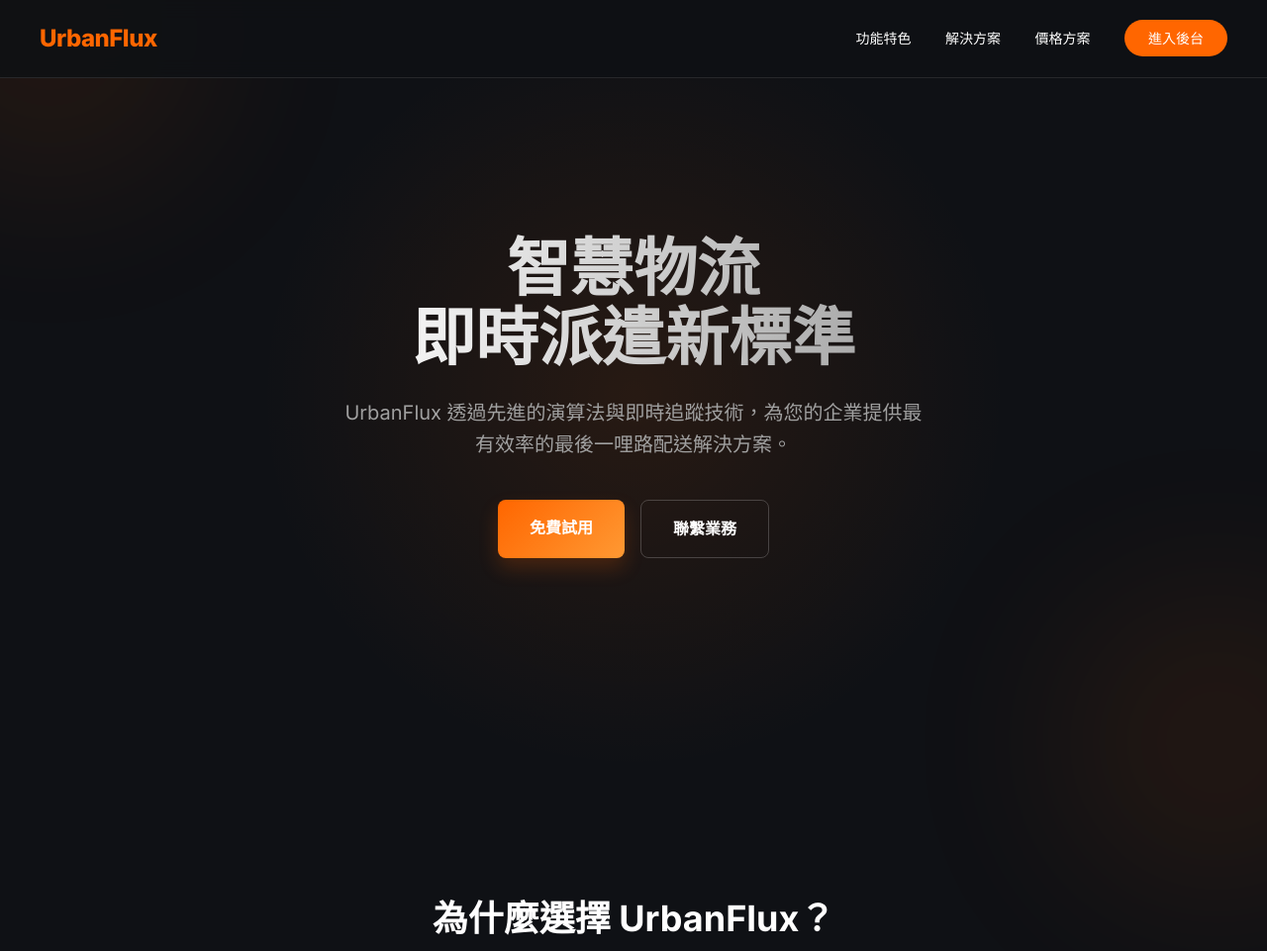
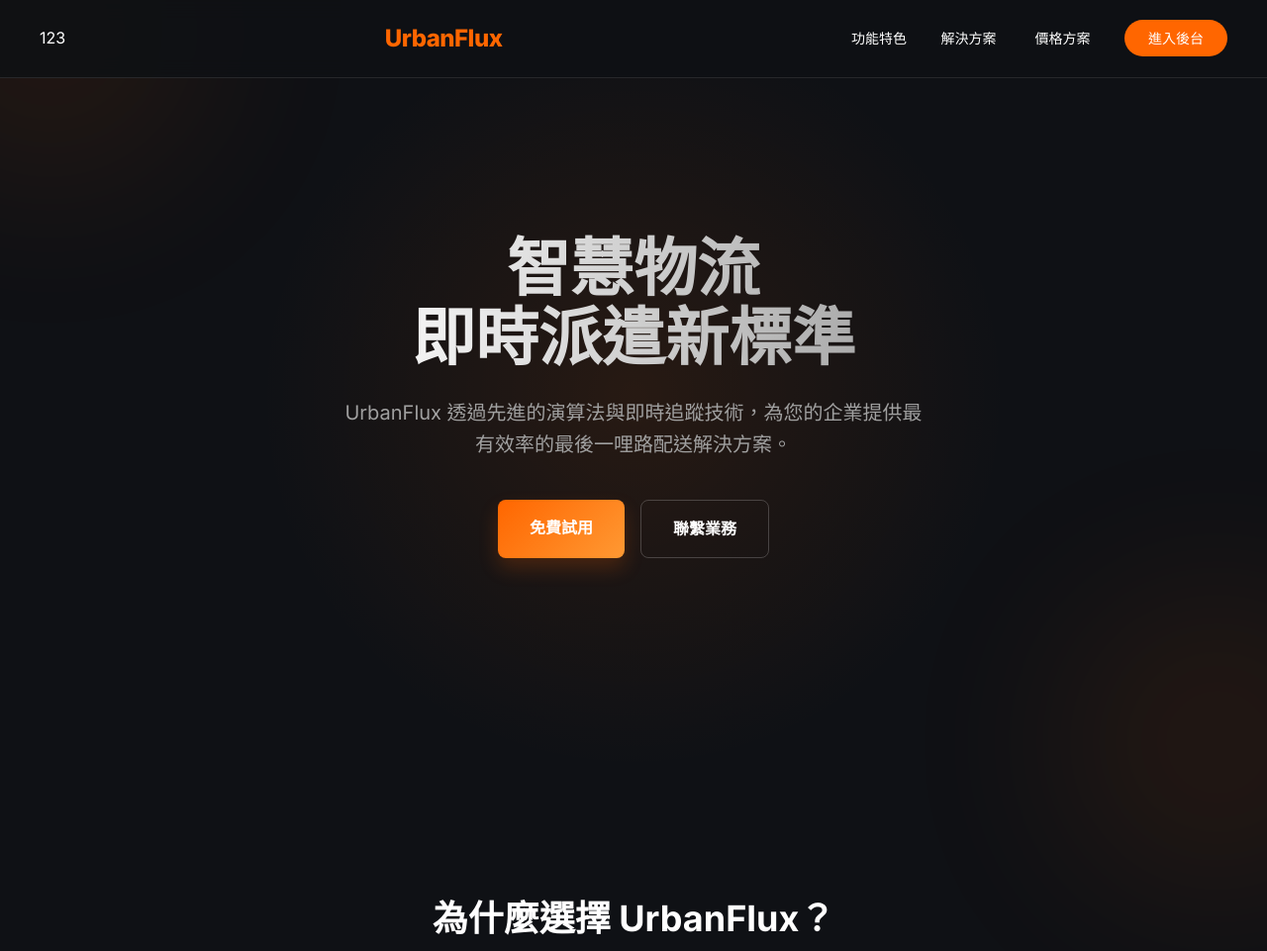
Before and after one commit to Peakqi-Dev/urban-flux, a plain HTML site: page index.html in a window 1280 px wide. Shown: the top 961 px of the page at 99% size. Drawn offline with Linux system fonts and the light colour scheme.

Commit message:
Update index.html

```diff
--- a/index.html
+++ b/index.html
@@ -14,7 +14,7 @@
     <div class="floating-element" style="top: -100px; left: -100px;"></div>
     <div class="floating-element" style="bottom: -100px; right: -100px; animation-delay: -5s;"></div>
 
-    <header>
+    <header>123
         <div class="logo">UrbanFlux</div>
         <nav class="nav-menu">
             <a href="#features">功能特色</a>
```
